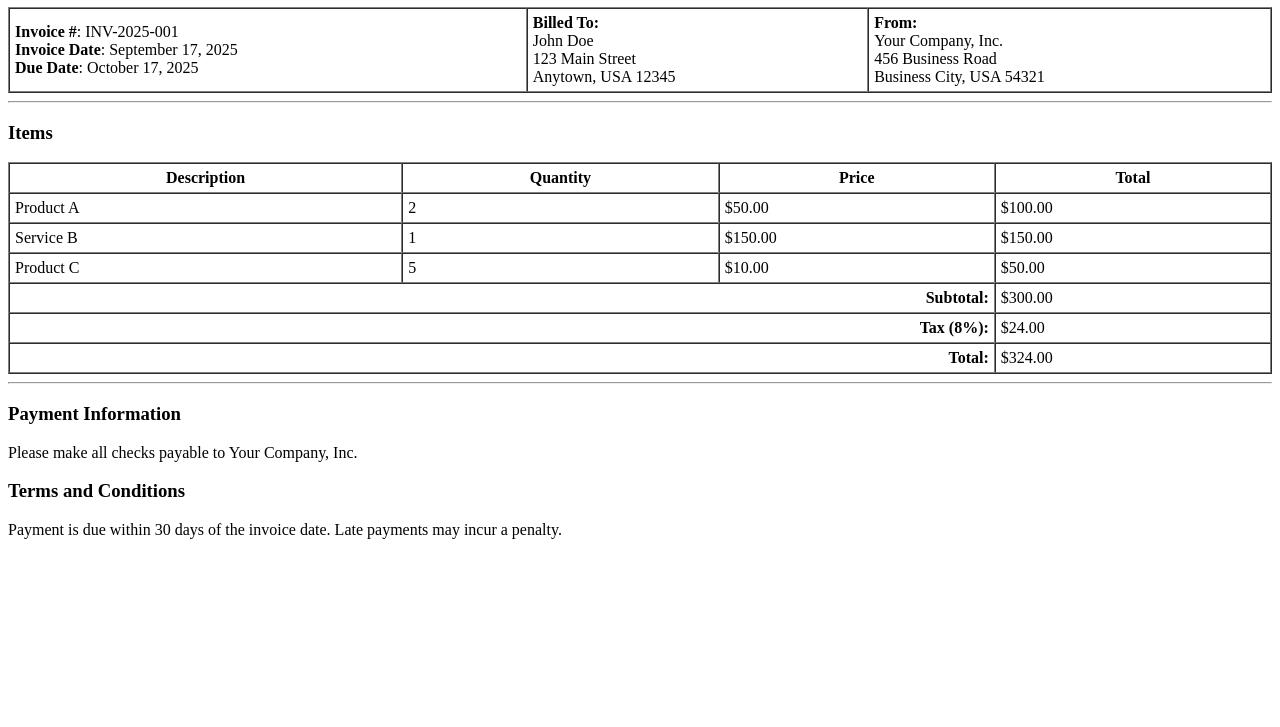
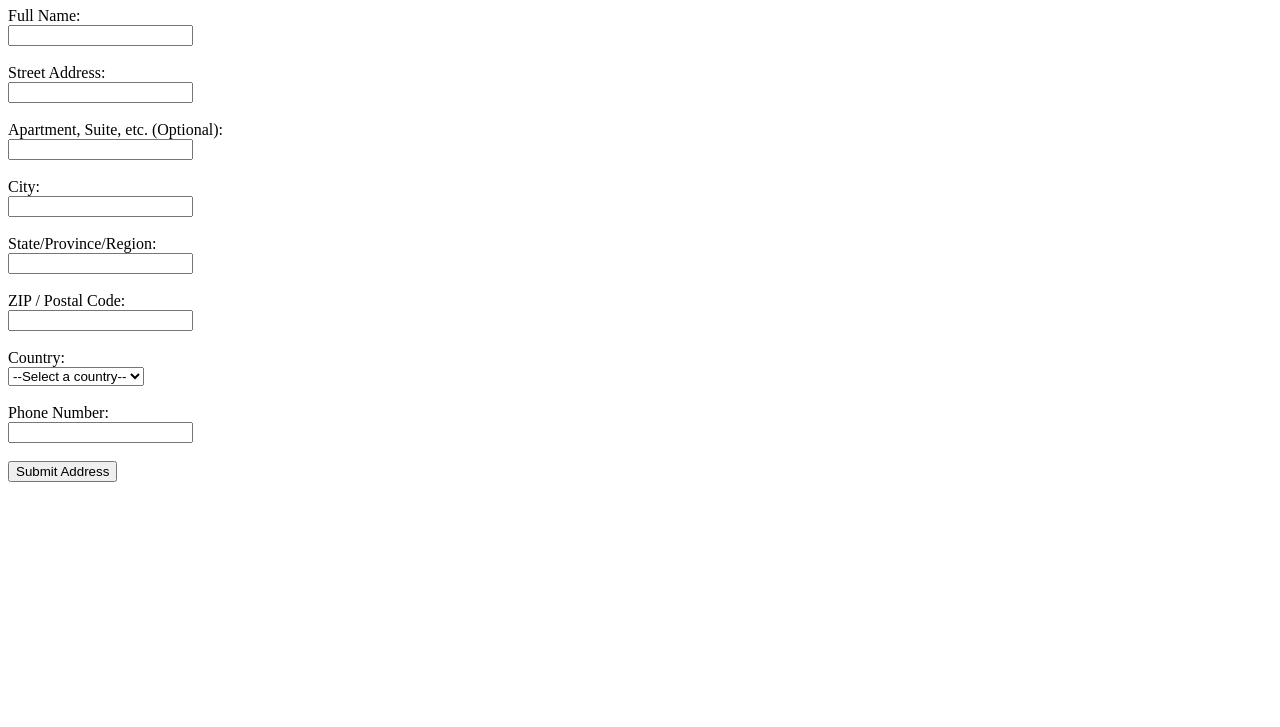
Before and after one commit to bilal-elamrani/BilalElamrani, a plain HTML site: page index.html in a window 1280 px wide. Shown: the part 73-800 px from the top of the page. Drawn offline with Linux system fonts and the light colour scheme.

Commit message:
Add files via upload

```diff
--- a/index.html
+++ b/index.html
@@ -1,98 +1,56 @@
 <!DOCTYPE html>
 <html>
 <head>
-    <title>Invoice</title>
+    <title>Address Form</title>
 </head>
 <body>
 
-    <h1>Invoice</h1>
+    <h1>Shipping Address</h1>
 
-    <table border="1" cellpadding="5" cellspacing="0" width="100%">
-        <tbody>
-            <tr>
-                <!-- Invoice details -->
-                <td>
-                    <strong>Invoice #</strong>: INV-2025-001<br>
-                    <strong>Invoice Date</strong>: September 17, 2025<br>
-                    <strong>Due Date</strong>: October 17, 2025
-                </td>
+    <form action="/submit-address" method="post">
 
-                <!-- Billed To -->
-                <td>
-                    <strong>Billed To:</strong><br>
-                    John Doe<br>
-                    123 Main Street<br>
-                    Anytown, USA 12345
-                </td>
+        <!-- Full Name -->
+        <label for="full-name">Full Name:</label><br>
+        <input type="text" id="full-name" name="full_name" required><br><br>
 
-                <!-- From -->
-                <td>
-                    <strong>From:</strong><br>
-                    Your Company, Inc.<br>
-                    456 Business Road<br>
-                    Business City, USA 54321
-                </td>
-            </tr>
-        </tbody>
-    </table>
+        <!-- Street Address Line 1 -->
+        <label for="address-1">Street Address:</label><br>
+        <input type="text" id="address-1" name="address_1" required><br><br>
 
-    <hr>
+        <!-- Street Address Line 2 (Optional) -->
+        <label for="address-2">Apartment, Suite, etc. (Optional):</label><br>
+        <input type="text" id="address-2" name="address_2"><br><br>
 
-    <h3>Items</h3>
+        <!-- City -->
+        <label for="city">City:</label><br>
+        <input type="text" id="city" name="city" required><br><br>
 
-    <table border="1" cellpadding="5" cellspacing="0" width="100%">
-        <thead>
-            <tr>
-                <th>Description</th>
-                <th>Quantity</th>
-                <th>Price</th>
-                <th>Total</th>
-            </tr>
-        </thead>
-        <tbody>
-            <tr>
-                <td>Product A</td>
-                <td>2</td>
-                <td>$50.00</td>
-                <td>$100.00</td>
-            </tr>
-            <tr>
-                <td>Service B</td>
-                <td>1</td>
-                <td>$150.00</td>
-                <td>$150.00</td>
-            </tr>
-            <tr>
-                <td>Product C</td>
-                <td>5</td>
-                <td>$10.00</td>
-                <td>$50.00</td>
-            </tr>
-        </tbody>
-        <tfoot>
-            <tr>
-                <!-- colspan="3" merges the three columns to the left of the total -->
-                <td colspan="3" align="right"><strong>Subtotal:</strong></td>
-                <td>$300.00</td>
-            </tr>
-            <tr>
-                <td colspan="3" align="right"><strong>Tax (8%):</strong></td>
-                <td>$24.00</td>
-            </tr>
-            <tr>
-                <td colspan="3" align="right"><strong>Total:</strong></td>
-                <td>$324.00</td>
-            </tr>
-        </tfoot>
-    </table>
+        <!-- State/Province/Region -->
+        <label for="state">State/Province/Region:</label><br>
+        <input type="text" id="state" name="state" required><br><br>
 
-    <hr>
+        <!-- ZIP/Postal Code -->
+        <label for="zip">ZIP / Postal Code:</label><br>
+        <input type="text" id="zip" name="zip" required><br><br>
 
-    <h3>Payment Information</h3>
-    <p>Please make all checks payable to Your Company, Inc.</p>
+        <!-- Country -->
+        <label for="country">Country:</label><br>
+        <select id="country" name="country" required>
+            <option value="">--Select a country--</option>
+            <option value="usa">United States</option>
+            <option value="can">Canada</option>
+            <option value="gbr">United Kingdom</option>
+            <option value="deu">Germany</option>
+        </select><br><br>
 
-    <h3>Terms and Conditions</h3>
-    <p>Payment is due within 30 days of the invoice date. Late payments may incur a penalty.</p>
+        <!-- Phone Number -->
+        <label for="phone">Phone Number:</label><br>
+        <input type="tel" id="phone" name="phone"><br><br>
+
+        <!-- Submit Button -->
+        <input type="submit" value="Submit Address">
+
+    </form>
 
 </body>
 </html>
```
